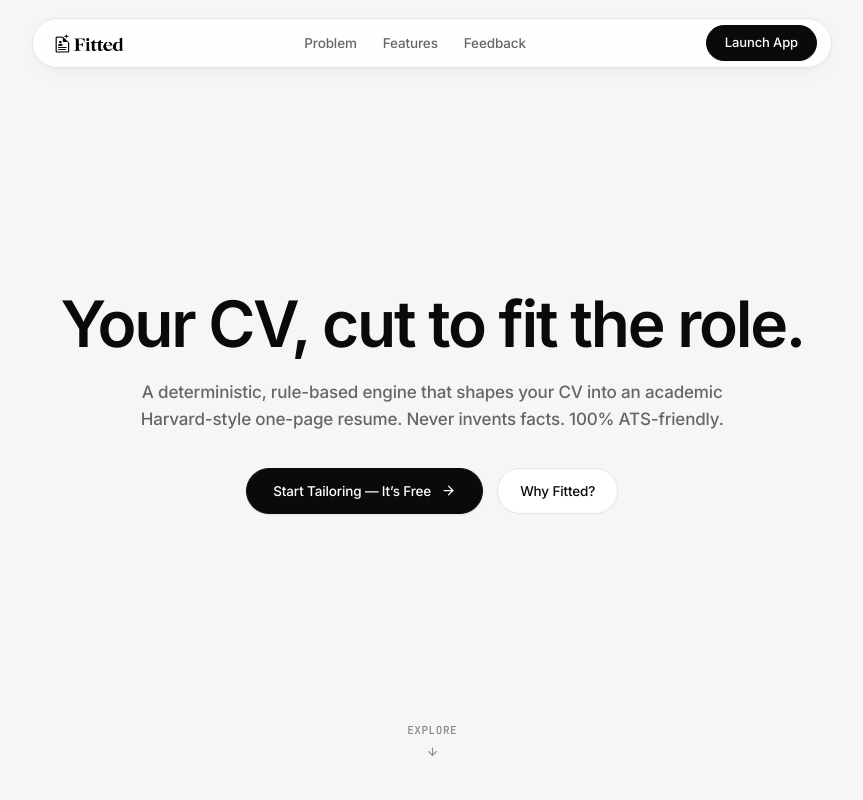
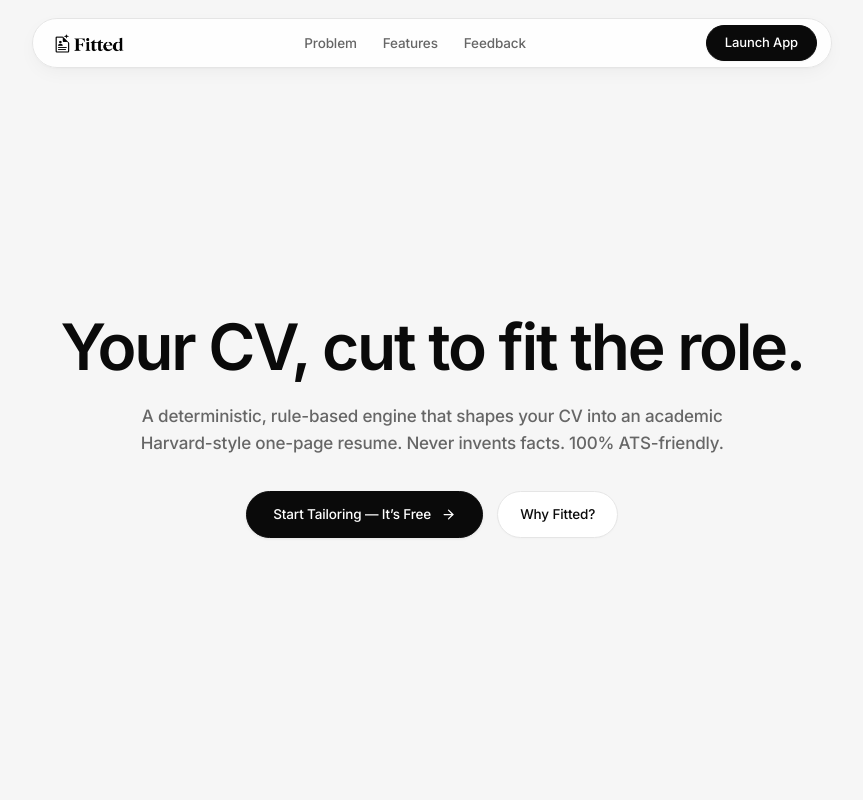
Before and after one commit to vardzz/fitted.com, a Next.js app: page / in a window 1280 px wide. Shown: the top 800 px of the page, without its empty margins (208-1071 px from the left). Built offline with nearby package versions, Linux system fonts and the light colour scheme.

Commit message:
style(hero): remove explore scroll indicator and vertically center hero content

```diff
--- a/src/app/globals.css
+++ b/src/app/globals.css
@@ -1779,16 +1779,15 @@ input, textarea {
   display: flex;
   flex-direction: column;
   align-items: center;
-  justify-content: space-between;
+  justify-content: center;
   text-align: center;
-  padding: clamp(16px, 3vh, 48px) 0 20px 0;
+  padding: 32px 0;
   box-sizing: border-box;
 }
 
 .landing-hero-inner {
   max-width: 780px;
   width: 100%;
-  margin: auto 0;
   display: flex;
   flex-direction: column;
   align-items: center;
--- a/src/components/landing/HeroSection.tsx
+++ b/src/components/landing/HeroSection.tsx
@@ -49,23 +49,6 @@ export default function HeroSection() {
           </a>
         </div>
       </div>
-
-      <a href="#problem" className="landing-scroll-indicator" aria-label="Scroll to Problem section">
-        <span>Explore</span>
-        <svg
-          width={13}
-          height={13}
-          viewBox="0 0 24 24"
-          fill="none"
-          stroke="currentColor"
-          strokeWidth={2}
-          strokeLinecap="round"
-          strokeLinejoin="round"
-        >
-          <path d="M12 5v14" />
-          <path d="m19 12-7 7-7-7" />
-        </svg>
-      </a>
     </section>
   );
 }
```
